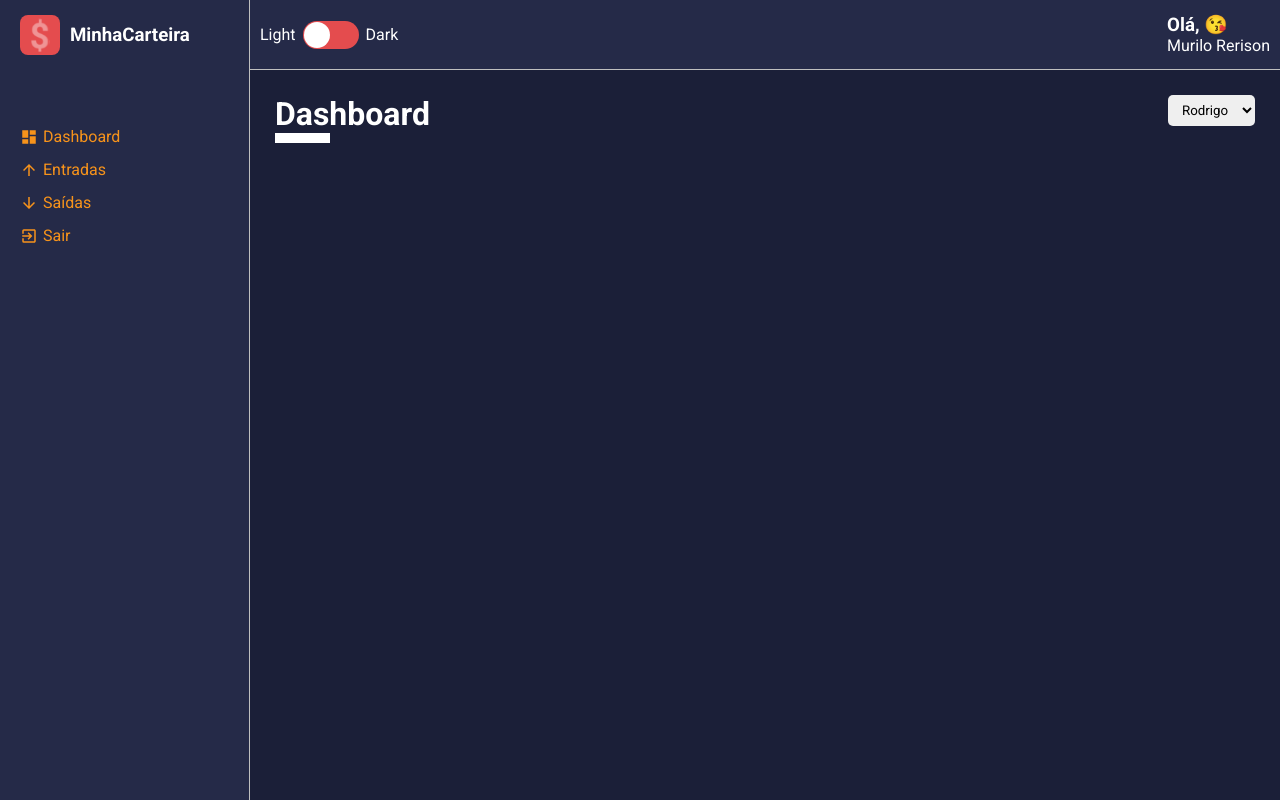
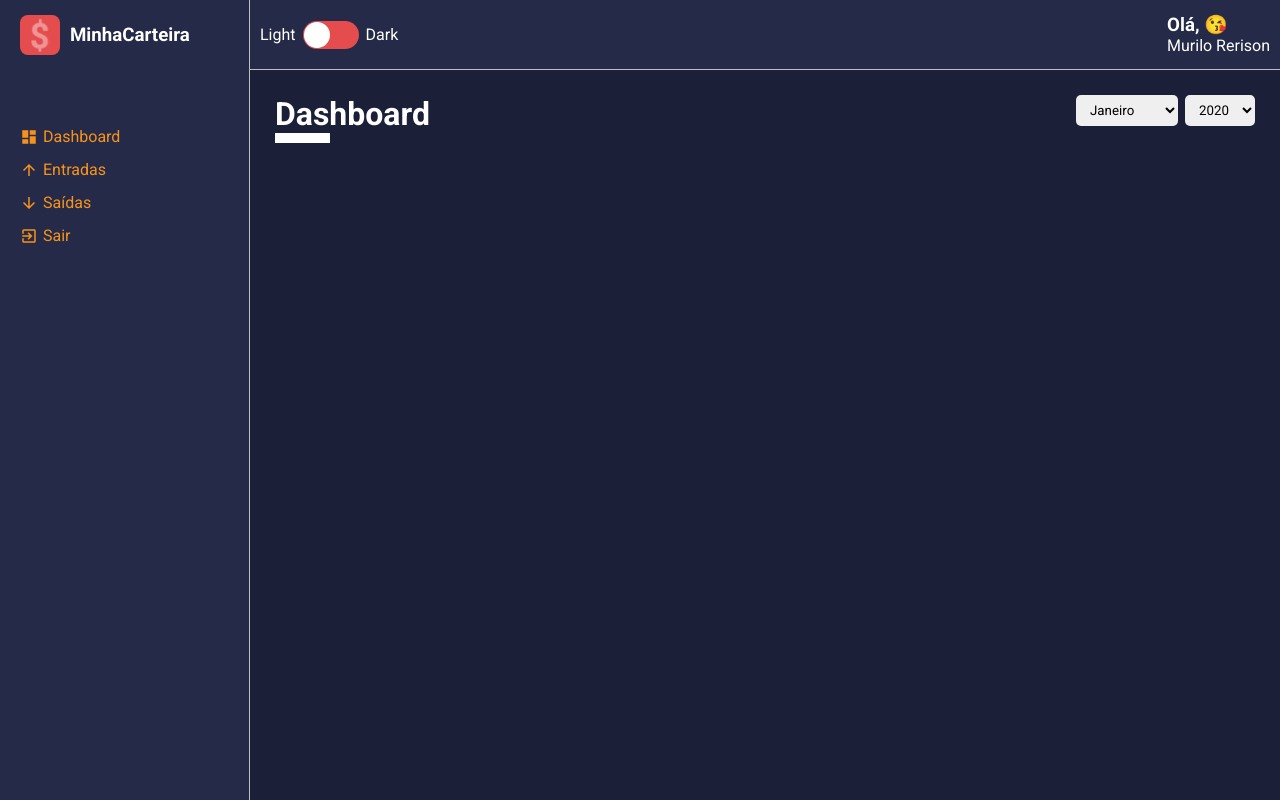
Before and after one commit to murilodevkapaz/dashboard-react, a React (Create React App) app: page /dashboard in a window 1280 px wide. Built offline with nearby package versions, Linux system fonts and the light colour scheme.

Commit message:
list dates inserted in dashboard

```diff
--- a/src/pages/dashboard/index.tsx
+++ b/src/pages/dashboard/index.tsx
@@ -1,10 +1,18 @@
-import React from 'react';
-import {Container} from './styles';
+import React, { useState, useMemo } from 'react';
+import { Container } from './styles';
 import ContentHeader from '../../components/ContentHeader';
 import SelectInput from '../../components/SelectInput';
 
+import expenses from '../../repositories/expenses';
+import gains from '../../repositories/gains';
+import listOfMonths from '../../utils/months';
 
-const Dashboard: React.FC = ()=>{
+const Dashboard: React.FC = () => {
+    //states
+    const [monthSelected, setMonthSelected] = useState<number>(new Date().getMonth() + 1);
+    const [yearSelected, setYearSelected] = useState<number>(2020);
+
+
     const options = [
         {
             value: 'Rodrigo', label: 'Rodrigo'
@@ -17,10 +25,67 @@
         }
     ];
 
+    //hooks
+    const handleMonthSelected = (month: string) =>{
+        try{
+            const parseMonth = Number(month);
+            setMonthSelected(parseMonth);
+        }
+        catch(e){
+            throw new Error('invalid month value. Is accept 0 - 24.');
+        }
+    }
+
+
+    const handleYearSelected = (year: string) =>{
+        try{
+            const parseYear = Number(year);
+            setMonthSelected(parseYear);
+        }
+        catch(e){
+            throw new Error('invalid year value. Is accept integer numbers');
+        }
+    }
+
+    const months = useMemo(() => {
+        return listOfMonths.map((month, index) => {
+            return {
+                value: index + 1,
+                label: month
+            }
+        })
+    }, [])
+
+    const years = useMemo(() => {
+        const uniqYears: Set<number> = new Set<number>();
+
+        [...expenses, ...gains].forEach(item => {
+            const date = new Date(item.date);
+            const year = date.getFullYear();
+            uniqYears.add(year);
+        })
+
+        return Array.from(uniqYears).map(year=>{
+            return {
+                value: year,
+                label: year,
+            }
+        })
+    },[]);
+
         return (
             <Container>
                 <ContentHeader title="Dashboard" lineColor="#FFF">
-                <SelectInput options={options} onChange={()=>{}}/>
+                    <SelectInput
+                        options={months}
+                        onChange={e => setMonthSelected(parseInt(e.target.value))}
+                        defaultValue={monthSelected}
+                    />
+                    <SelectInput
+                        options={years}
+                        onChange={e => setYearSelected(parseInt(e.target.value))}
+                        defaultValue={yearSelected}
+                    />
                 </ContentHeader>
             </Container>
         )
--- a/src/pages/list/index.tsx
+++ b/src/pages/list/index.tsx
@@ -52,6 +52,26 @@
             }
     }, [movimentType])
 
+    const handleMonthSelected = (month: string) =>{
+        try{
+            const parseMonth = Number(month);
+            setMonthSelected(parseMonth);
+        }
+        catch(e){
+            throw new Error('invalid month value. Is accept 0 - 24.');
+        }
+    }
+
+
+    const handleYearSelected = (year: string) =>{
+        try{
+            const parseYear = Number(year);
+            setMonthSelected(parseYear);
+        }
+        catch(e){
+            throw new Error('invalid year value. Is accept integer numbers');
+        }
+    }
 
     const months = useMemo(() => {
         return listOfMonths.map((month, index) => {
```
Also changed, not shown: 1 other file (tests, documents, lock files or other folders). Lines whose indentation alone changed are shown as unchanged.
